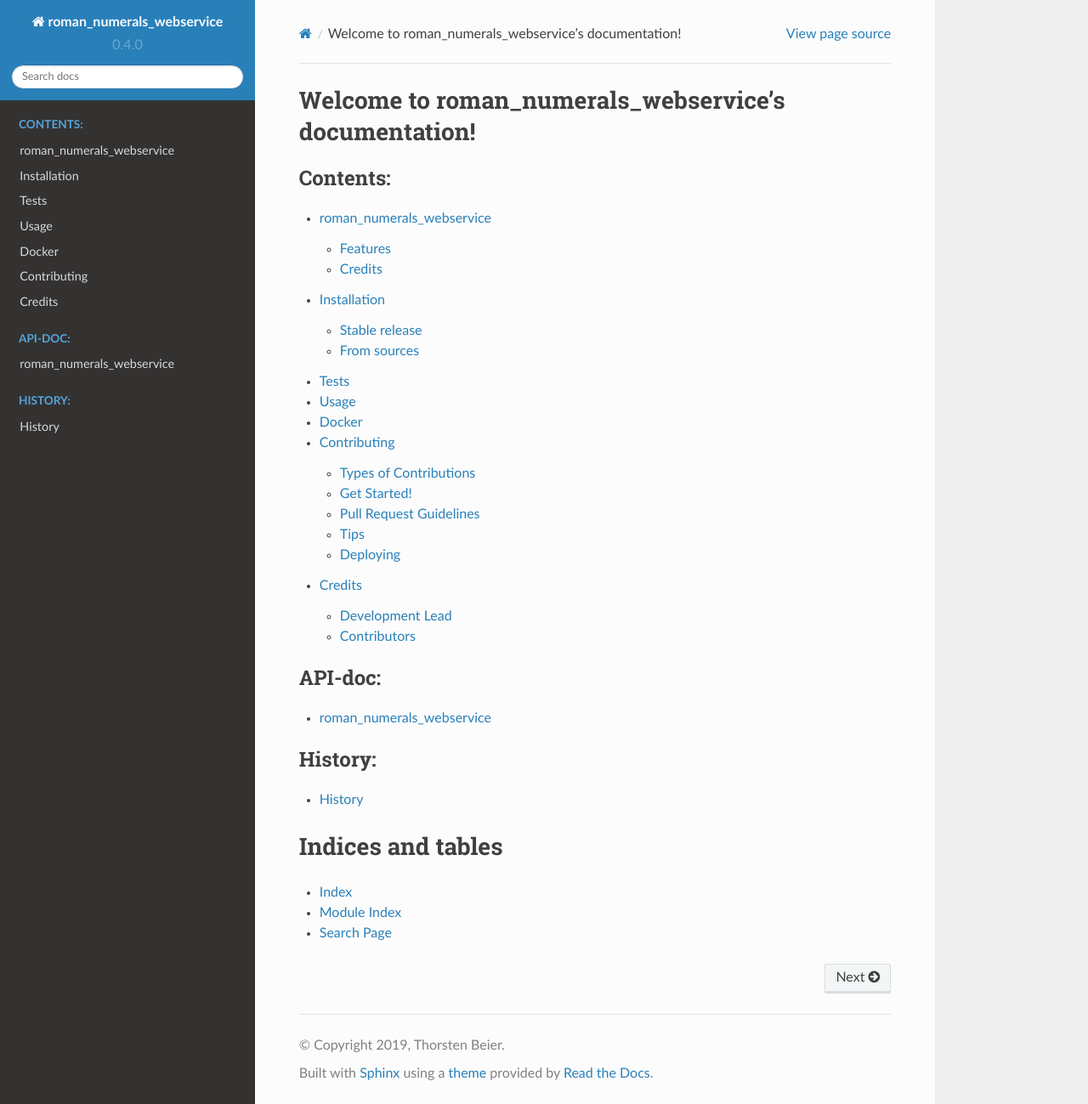
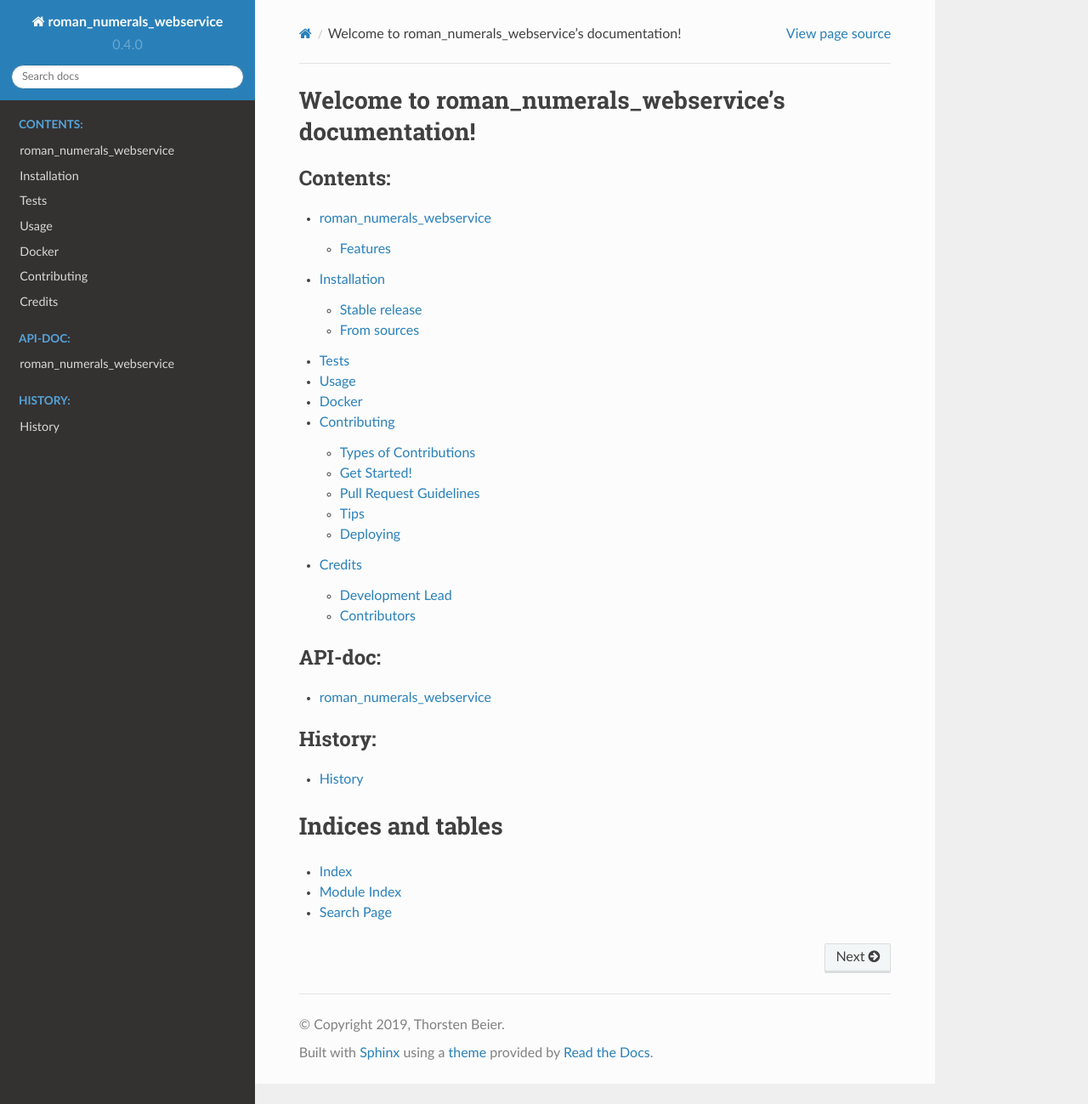
Before and after one commit to DerThorsten/roman_numerals_webservice, a Sphinx documentation site: the page built from docs/index.rst, in a window 1280 px wide and 1299 px high. Shown: the whole window at 85% size. Built offline with Sphinx 7.4.7 and the Read the Docs theme 2.0.0, drawn with Linux system fonts in a browser that asks for light colours.

```diff
--- a/README.rst
+++ b/README.rst
@@ -14,7 +14,7 @@ roman_numerals_webservice
         :alt: Documentation Status
 
 .. image:: https://mybinder.org/badge_logo.svg
-        :target: https://mybinder.org/v2/gh/DerThorsten/roman_numerals_webservice/master?filepath=example_notebooks/usage.ipynb
+        :target: https://mybinder.org/v2/gh/DerThorsten/roman_numerals_webservice/master?filepath=example_notebooks/Usage.ipynb
 
 .. image:: https://pyup.io/repos/github/DerThorsten/roman_numerals_webservice/shield.svg
         :target: https://pyup.io/repos/github/DerThorsten/roman_numerals_webservice/
@@ -44,10 +44,7 @@ Features
 * Documentation on `readthedocs.org`
 * Available on `dockerhub`_
 
-Credits
--------
 
-This package was created with Cookiecutter_ and the `audreyr/cookiecutter-pypackage`_ project template.
 
 .. _`dockerhub`: https://hub.docker.com/r/derthorsten/roman_numerals_webservice
 .. _`readthedocs.org`:https://roman-numerals-webservice.readthedocs.io
--- a/docs/docker.rst
+++ b/docs/docker.rst
@@ -1,3 +1,4 @@
+============
 Docker
 ============
 
```
Also changed, not shown: docs/tests.rst (+4 -3 lines).
